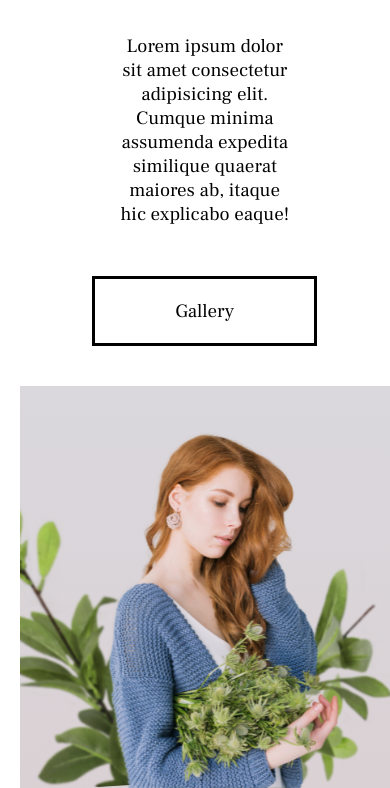
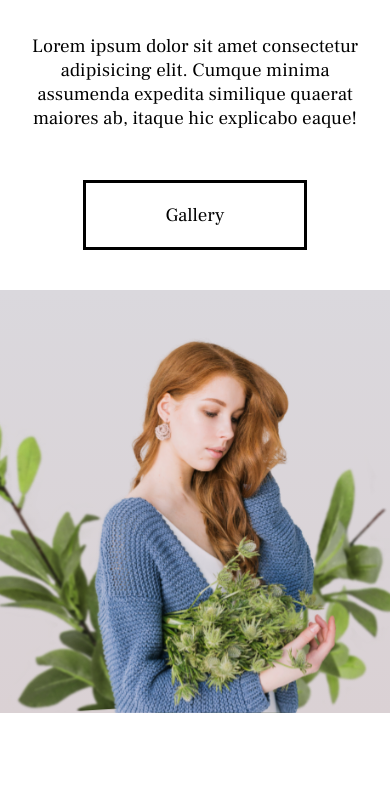
Before and after one commit to phonqha/elena-joy-photography, a plain HTML site: page index.html in a window 390 px wide. Shown: the part 230-1018 px from the top of the page. After the commit the page ends 943 px from the top, so only its background shows below. Drawn offline with Linux system fonts and the light colour scheme.

Commit message:
6.fixing small issues

```diff
--- a/style.css
+++ b/style.css
@@ -134,11 +134,11 @@ nav {
     bottom: 0;
     left: -20%;
     z-index: -1;
-    width: 65%;
     transform: translateY(10%) rotateZ(-10deg) rotateX(-90deg); /*fix 0.5s delay animation */
     animation: plant-entrance 1.5s ease-in-out 0.5s forwards,
         plant-shake 2.5s infinite ease alternate-reverse 2s;
     transform-origin: bottom;
+    max-height: 80%;
 }
 .plant2 {
     left: 40%;
@@ -176,6 +176,13 @@ nav {
 }
 
 @media screen and (max-width: 842px) {
+    .hero {
+        width: 100%;
+    }
+    .hero-introduction p {
+        padding: 5rem 3rem;
+    }
+
     .burger {
         position: relative;
         display: block;
```
